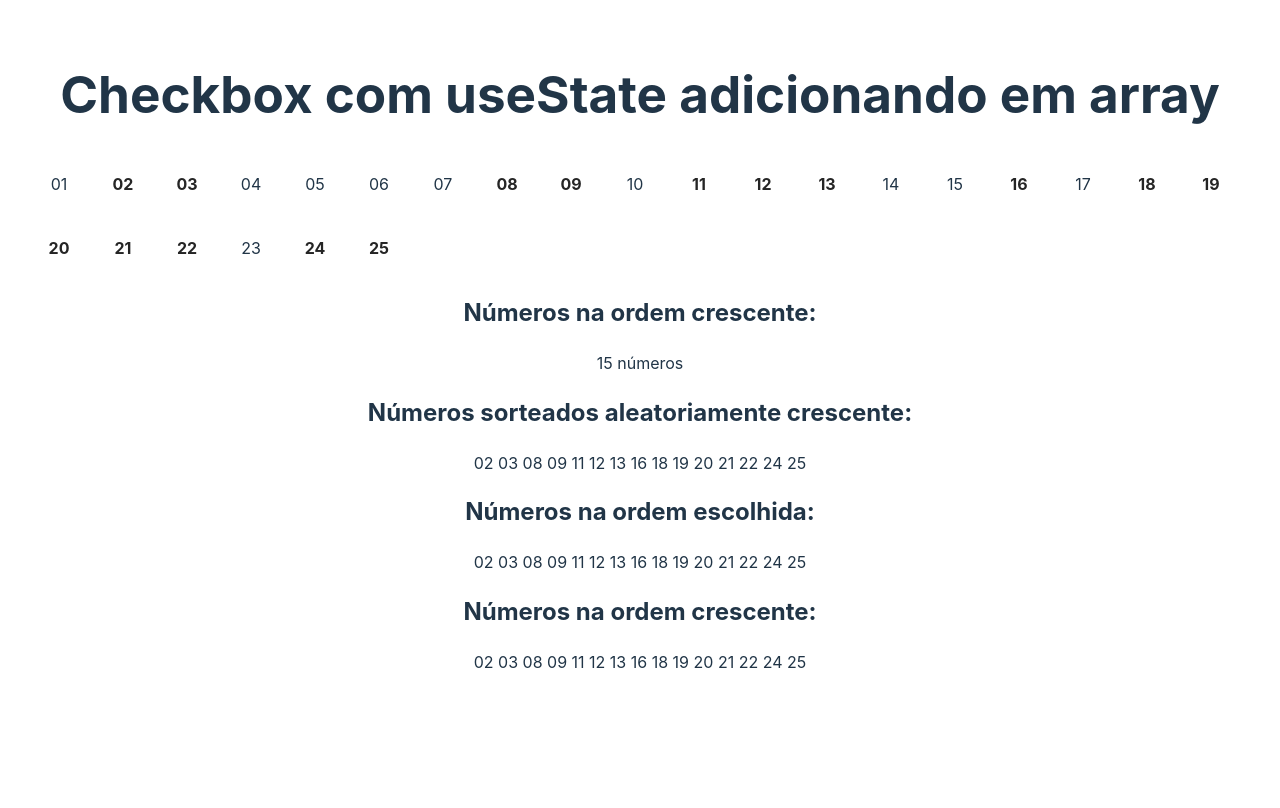
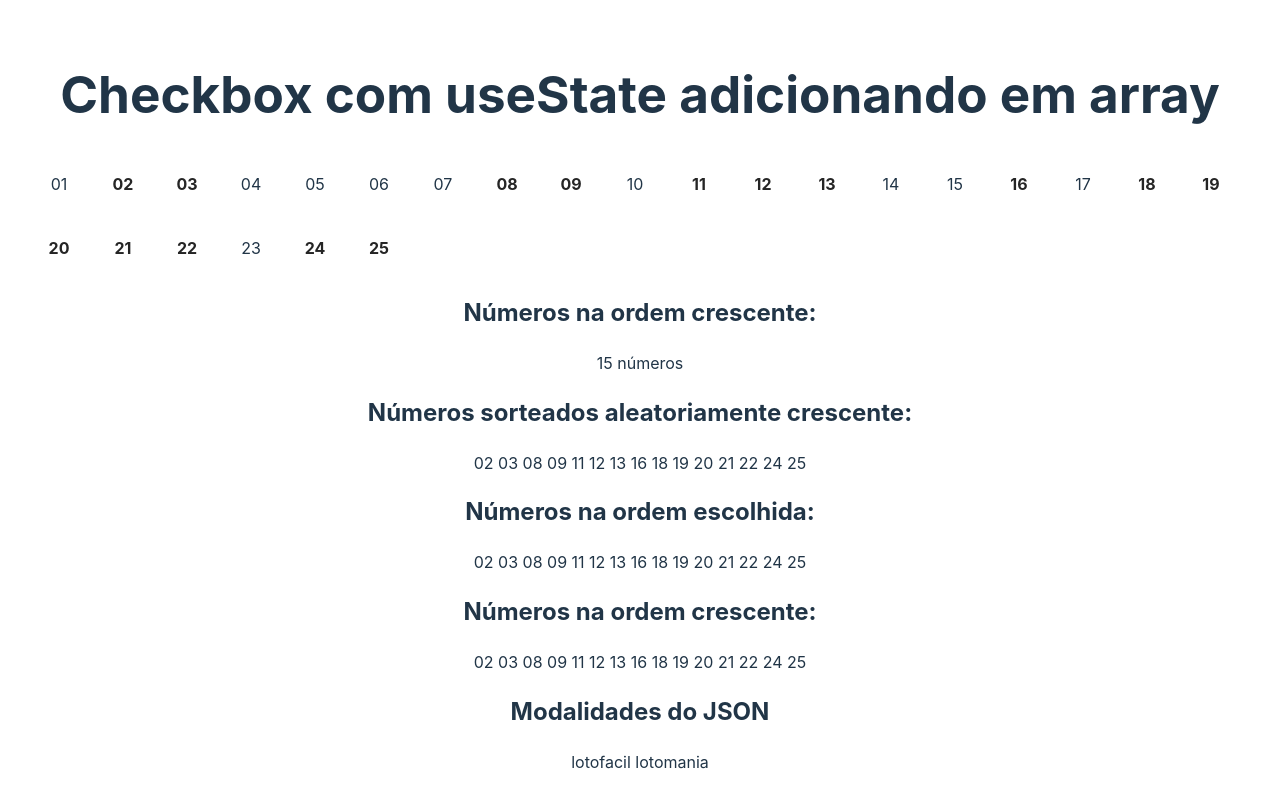
Before and after one commit to philipeoliveira/palpite-feito, a React (Vite) app: page / in a window 1280 px wide. Shown: the top 808 px of the page. Built offline with nearby package versions, Linux system fonts and the light colour scheme.

Commit message:
Add json file with modalities

```diff
--- a/src/components/Bet.tsx
+++ b/src/components/Bet.tsx
@@ -1,12 +1,28 @@
 import { useState, useEffect } from 'react';
+import axios from 'axios';
 import { generateAvailableNumbersForBet } from '../utils/generateAvailableNumbersForBet';
 import { generateBet } from '../utils/generateBet';
 import sortNumbersAscending from '../utils/sortNumbersAscending';
 import { pluralizeNumber } from '../utils/handleStrings';
 
+interface modalitiesProps {
+   id: string;
+   name: string;
+   totalNumbersAvailable: string;
+   totalNumbersToBet: string;
+}
+
 export function Bet() {
+   const [modalitiesData, setModalitiesData] = useState<modalitiesProps[]>([]);
    const [randonBet, setRandonBet] = useState<string[]>([]);
    const [selectedNumbers, setSelectedNumbers] = useState<string[]>([]);
+
+   useEffect(() => {
+      axios
+         .get('src/data/modalities.json')
+         .then((response) => setModalitiesData(response.data.modalities))
+         .catch((error) => console.error(error));
+   }, []);
 
    useEffect(() => {
       const generatedBet = sortNumbersAscending(generateBet('15', '25'));
@@ -77,6 +93,13 @@ export function Bet() {
                <span key={numString}>{`${numString} `}</span>
             ))}
          </div>
+
+         <h2>Modalidades do JSON</h2>
+         <div>
+            {modalitiesData.map((modality) => (
+               <span key={modality.id}>{`${modality.name} `}</span>
+            ))}
+         </div>
       </section>
    );
 }
--- /dev/null
+++ b/src/data/modalities.json
@@ -0,0 +1,16 @@
+{
+   "modalities": [
+      {
+         "id": "1",
+         "name": "lotofacil",
+         "totalNumbersAvailable": "25",
+         "totalNumbersToBet": "15"
+      },
+      {
+         "id": "2",
+         "name": "lotomania",
+         "totalNumbersAvailable": "100",
+         "totalNumbersToBet": "50"
+      }
+   ]
+}
```
